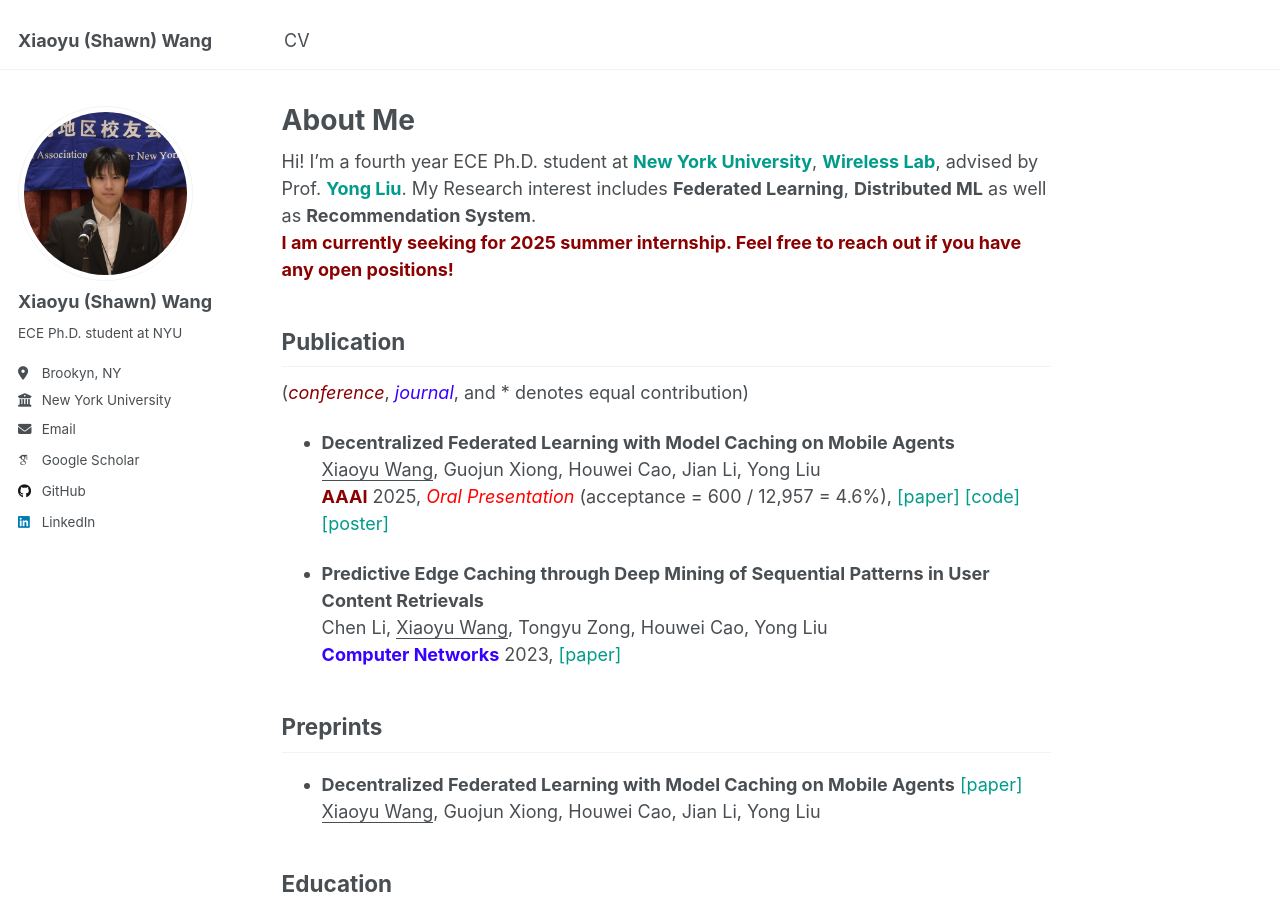
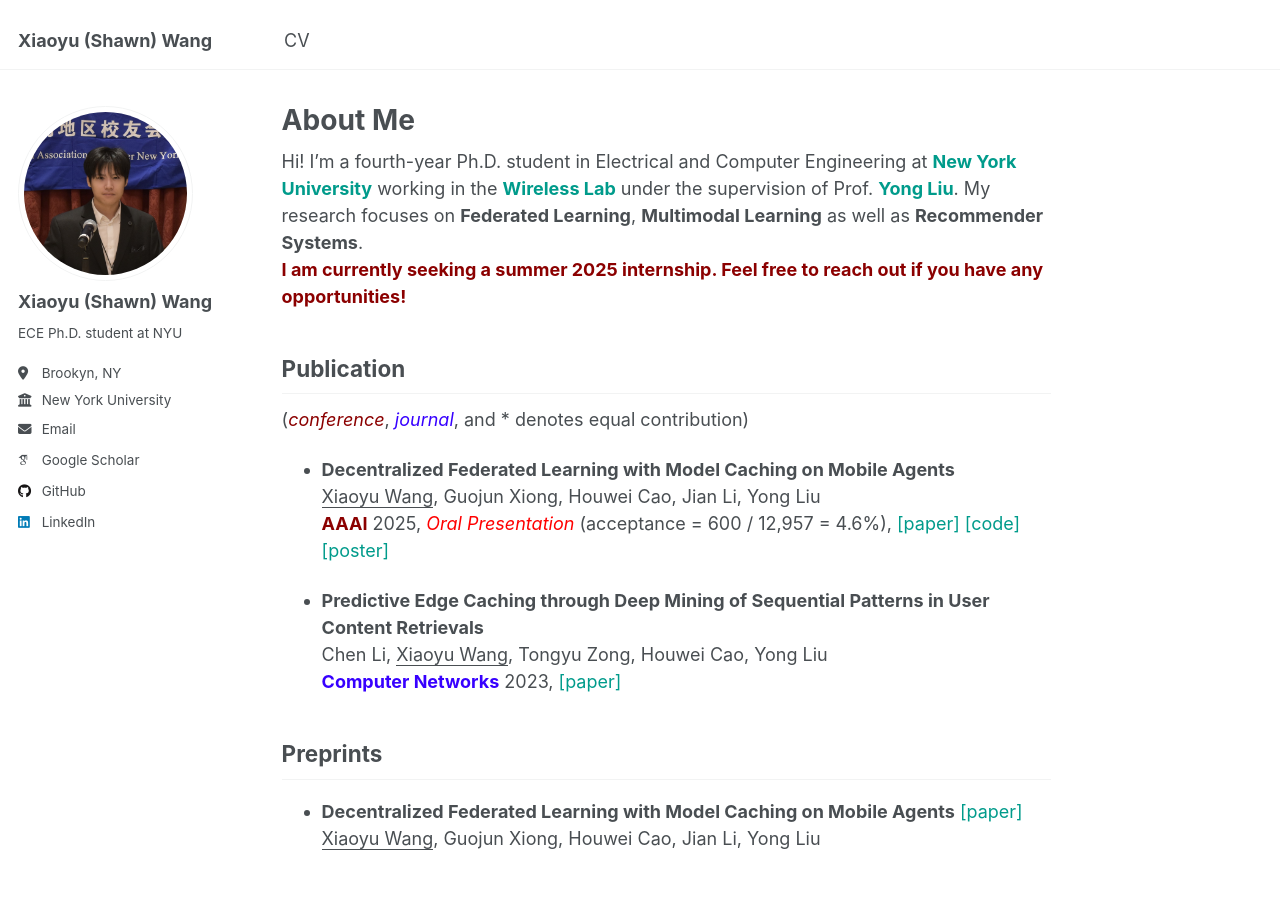
Before and after one commit to shawnxiaoyuwang/shawnxiaoyuwang.github.io, a Jekyll site: the page built from _pages/about.md, in a window 1280 px wide and 900 px high. Built offline with Jekyll 4.4.1, drawn with Linux system fonts in a browser that asks for light colours; some web fonts are replaced.

Commit message:
Update about.md

```diff
--- a/_pages/about.md
+++ b/_pages/about.md
@@ -7,8 +7,8 @@ redirect_from:
   - /about.html
 ---
 
-Hi! I’m a fourth year ECE Ph.D. student at <a href="https://engineering.nyu.edu/academics/departments/electrical-and-computer-engineering" style="color: #009B8B; text-decoration: none;">**New York University**</a>, <a href="https://wireless.engineering.nyu.edu/" style="color: #009B8B; text-decoration: none;">**Wireless Lab**</a>, advised by Prof. <a href="https://wireless.engineering.nyu.edu/yong-liu/" style="color: #009B8B; text-decoration:none">**Yong Liu**</a>. My Research interest includes **Federated Learning**, **Distributed ML** as well as **Recommendation System**.\\
-<span style="color:darkred">**I am currently seeking for 2025 summer internship. Feel free to reach out if you have any open positions!**</span>
+Hi! I’m a fourth-year Ph.D. student in Electrical and Computer Engineering at <a href="https://engineering.nyu.edu/academics/departments/electrical-and-computer-engineering" style="color: #009B8B; text-decoration: none;">**New York University**</a> working in the <a href="https://wireless.engineering.nyu.edu/" style="color: #009B8B; text-decoration: none;">**Wireless Lab**</a> under the supervision of Prof. <a href="https://wireless.engineering.nyu.edu/yong-liu/" style="color: #009B8B; text-decoration:none">**Yong Liu**</a>. My research focuses on **Federated Learning**, **Multimodal Learning** as well as **Recommender Systems**.\\
+<span style="color:darkred">**I am currently seeking a summer 2025 internship. Feel free to reach out if you have any opportunities!**</span>
 
 Publication
 ------
```
